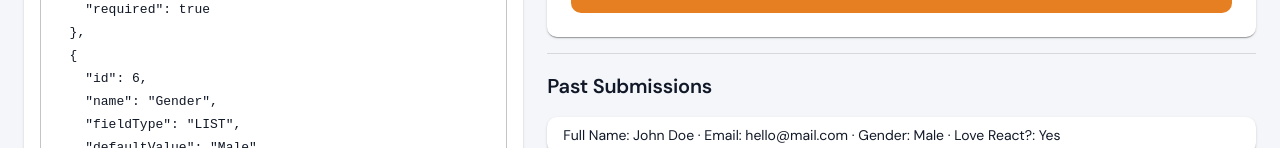
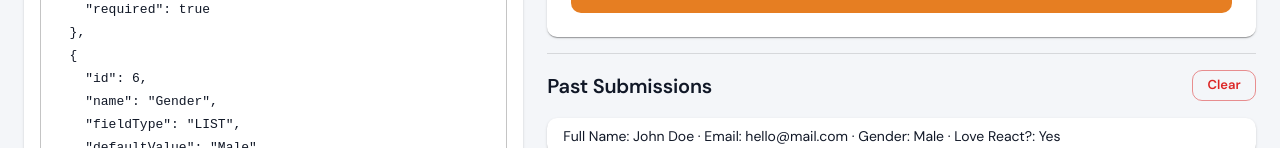
Before and after one commit to prudhvi-mallavarapu/nestjs-mircoservice, a Next.js app in the folder frontend/: page /form-demo in a window 1280 px wide. Both pictures are taken after a click on the button "Submit". Shown: the part 652-800 px from the top of the page. Built offline with nearby package versions, Linux system fonts and the light colour scheme.

Commit message:
feat: clear past submissions button

```diff
--- a/frontend/src/app/form-demo/page.tsx
+++ b/frontend/src/app/form-demo/page.tsx
@@ -140,7 +140,17 @@ export default function FormDemoPage() {
           {submissions.length > 0 && (
             <>
               <Divider sx={{ my: 2 }} />
-              <Typography variant="h6" gutterBottom>Past Submissions</Typography>
+              <Box sx={{ display: 'flex', alignItems: 'center', justifyContent: 'space-between', mb: 1 }}>
+                <Typography variant="h6">Past Submissions</Typography>
+                <Button
+                  size="small"
+                  variant="outlined"
+                  color="error"
+                  onClick={() => { setSubmissions([]); localStorage.removeItem(STORAGE_KEY); }}
+                >
+                  Clear
+                </Button>
+              </Box>
               <List dense>
                 {submissions.map((sub, i) => (
                   <Paper key={i} sx={{ mb: 1 }}>
```
